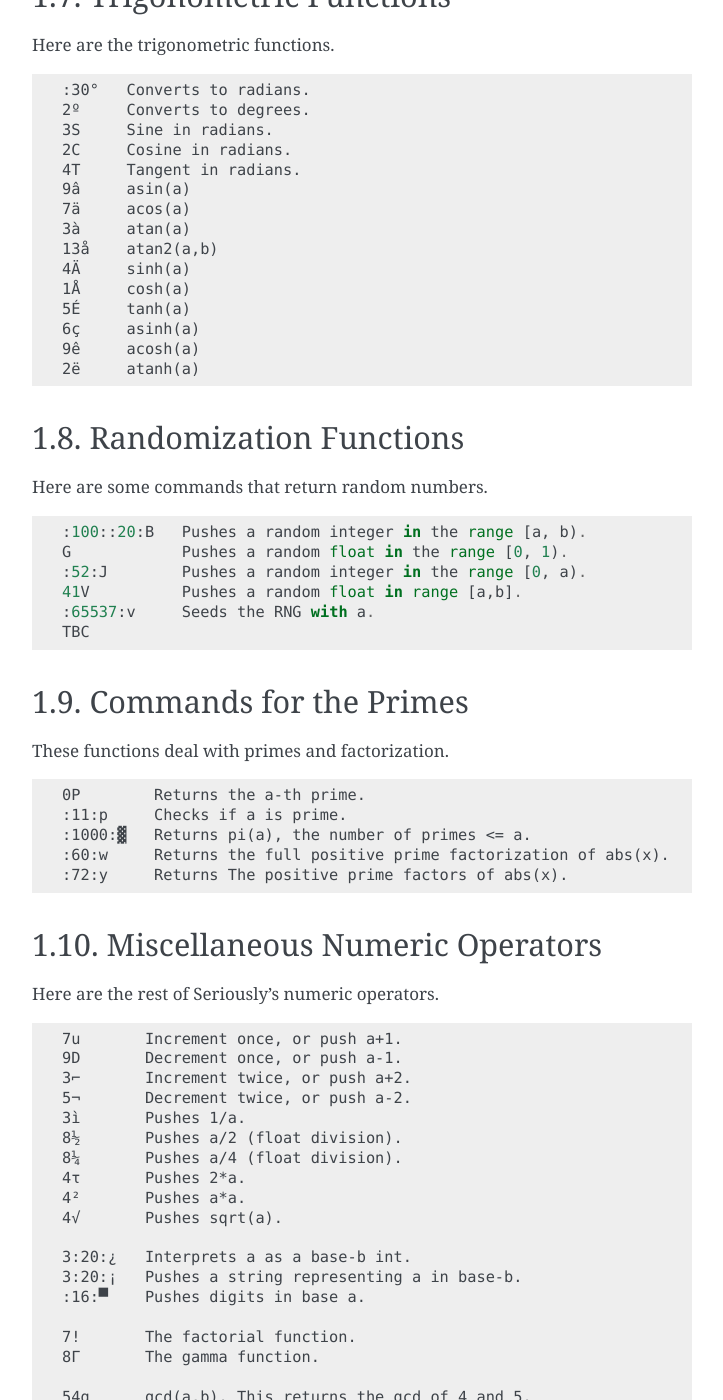
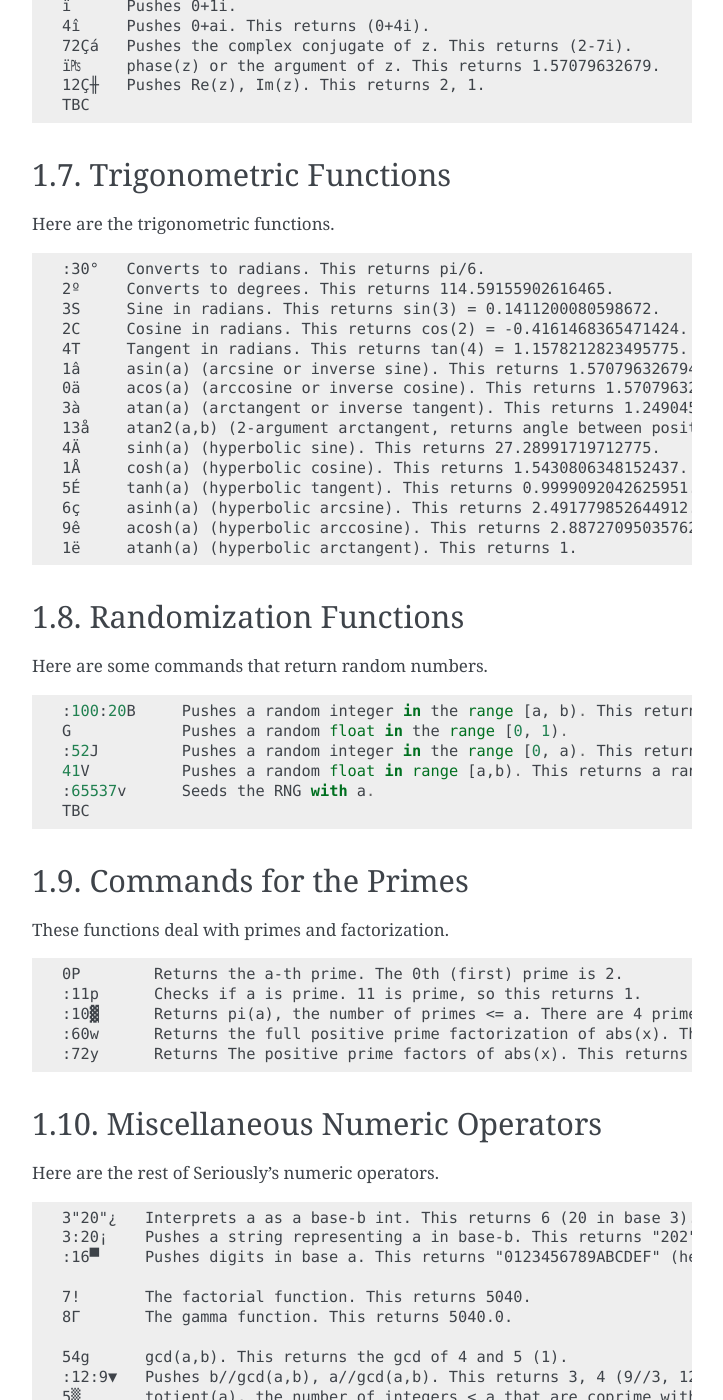
Before and after one commit to Mego/Seriously, a Sphinx documentation site: the page built from docs/numeric.rst, in a window 1280 px wide and 1400 px high, scrolled down 2052 px. Shown: the whole window, without its empty margins (388-1111 px from the left). Built offline with Sphinx 7.4.7, drawn with Linux system fonts in a browser that asks for light colours; pages that are not in the unit, such as notebooks, are missing from menus; some of the changed text lies outside the part shown.

Commit message:
Update numeric.rst

```diff
--- a/docs/numeric.rst
+++ b/docs/numeric.rst
@@ -36,23 +36,32 @@ Other important operators in arithmetic include: ::
     45ⁿ      Exponentiation. This raises 5 to the power of 4, returning 15625.
     7:29:%   Modulo operator. This calculates 29 mod 7, returning 1.
     37d      divmod(a,b). This returns 2, 1.
-    :3.2:K   Pushes ceil(a). This returns 4.
-    :3.2:L   Pushes floor(a). This returns 3.
-    :-5:A    The absolute value of a number.
-    :-4:s    sgn(x). If positive, return 1. If negative, return -1. Else, return 0.
-    2:-3:¢   abs(a)*sgn(b). This returns 3.
-    :4.2:m   This returns int(4.2), frac(4.2).
-    35┤      Checks if a and b are coprime.
-    TBC
+    :3.2K   Pushes ceil(a). This returns 4.
+    :3.2L   Pushes floor(a). This returns 3.
+    :-5A    The absolute value of a number.
+    :-4s    sgn(x). If positive, return 1. If negative, return -1. Else, return 0.
+    2:-3¢   abs(a)*sgn(b). This returns 3.
+    :4.2m   This returns int(4.2), frac(4.2).
+    35┤      Checks if a and b are coprime. This returns 1.
+    7u       Increment once, or push a+1. This returns 8.
+    9D       Decrement once, or push a-1. This returns 8.
+    3⌐       Increment twice, or push a+2. This returns 5.
+    5¬       Decrement twice, or push a-2. This returns 3.
+    3ì       Pushes 1/a. This returns 1/3.
+    8½       Pushes a/2 (float division). This returns 4.0.
+    8¼       Pushes a/4 (float division). This returns 2.0.
+    4τ       Pushes 2*a. This returns 8.
+    4²       Pushes a*a. This returns 16.
+    4√       Pushes sqrt(a). This returns 2.0.
 
 1.4. Range Commands
 -------------------
 
 These are the commands that create ranges in Seriously. ::
 
-    :12:r    Returns the range [0,1,2,...,10,11].
-    :25:R    Returns the range [1,2,3,...,24,25].
-    92x      Returns the range [2,3,4,5,6,7,8,9].
+    :12r     This creates the range [0, a). Returns the range [0,1,2,...,10,11].
+    :25R     This creates the range [1, a]. Returns the range [1,2,3,...,24,25].
+    92x      This creates the range [a, b). Returns the range [2,3,4,5,6,7,8].
 
 1.5. Boolean Operators
 ----------------------
@@ -70,23 +79,23 @@ Here are the comparison operators. ::
 
 Here are the bitwise operators. ::
 
-    37&   Bitwise AND
-    45|   Bitwise OR
-    1~    Bitwise negate
-    32^   Bitwise XOR
+    37&   Bitwise AND. This returns 3 (0b111 & 0b011 = 0b011).
+    45|   Bitwise OR. This returns 5 (0b100 & 0b101 = 0b101).
+    1~    Bitwise negate. This returns -2 (~ 0b01 = 0b10).
+    32^   Bitwise XOR. This returns 1 (0b11 ^ 0b10 = 0b01).
     TBC
 
 1.6. Commands for Complex Numbers
 ---------------------------------
 
-Here are some of the ::
+Here are some of the commands for complex mathematics ::
 
     12Ç    Pushes a+bi. This returns (2+1i).
     ï      Pushes 0+1i.
     4î     Pushes 0+ai. This returns (0+4i).
     72Çá   Pushes the complex conjugate of z. This returns (2-7i).
     ï₧     phase(z) or the argument of z. This returns 1.57079632679.
-    12Ç╫   Pushes Re(z), Im(z).
+    12Ç╫   Pushes Re(z), Im(z). This returns 2, 1.
     TBC
 
 1.7. Trigonometric Functions
@@ -94,32 +103,32 @@ Here are some of the ::
 
 Here are the trigonometric functions. ::
 
-    :30°   Converts to radians.
-    2º     Converts to degrees.
-    3S     Sine in radians.
-    2C     Cosine in radians.
-    4T     Tangent in radians.
-    9â     asin(a)
-    7ä     acos(a)
-    3à     atan(a)
-    13å    atan2(a,b)
-    4Ä     sinh(a)
-    1Å     cosh(a)
-    5É     tanh(a)
-    6ç     asinh(a)
-    9ê     acosh(a)
-    2ë     atanh(a)
+    :30°   Converts to radians. This returns pi/6.
+    2º     Converts to degrees. This returns 114.59155902616465.
+    3S     Sine in radians. This returns sin(3) = 0.1411200080598672.
+    2C     Cosine in radians. This returns cos(2) = -0.4161468365471424.
+    4T     Tangent in radians. This returns tan(4) = 1.1578212823495775.
+    1â     asin(a) (arcsine or inverse sine). This returns 1.5707963267948966.
+    0ä     acos(a) (arccosine or inverse cosine). This returns 1.5707963267948966.
+    3à     atan(a) (arctangent or inverse tangent). This returns 1.2490457723982544.
+    13å    atan2(a,b) (2-argument arctangent, returns angle between positive x-axis and (a,b)). This returns 1.2490457723982544.
+    4Ä     sinh(a) (hyperbolic sine). This returns 27.28991719712775.
+    1Å     cosh(a) (hyperbolic cosine). This returns 1.5430806348152437.
+    5É     tanh(a) (hyperbolic tangent). This returns 0.9999092042625951.
+    6ç     asinh(a) (hyperbolic arcsine). This returns 2.491779852644912.
+    9ê     acosh(a) (hyperbolic arccosine). This returns 2.8872709503576206.
+    1ë     atanh(a) (hyperbolic arctangent). This returns 1.
 
 1.8. Randomization Functions
 ----------------------------
 
 Here are some commands that return random numbers. ::
 
-    :100::20:B   Pushes a random integer in the range [a, b).
+    :100:20B     Pushes a random integer in the range [a, b). This returns a random integer in [20, 100) (like 42).
     G            Pushes a random float in the range [0, 1).
-    :52:J        Pushes a random integer in the range [0, a).
-    41V          Pushes a random float in range [a,b].
-    :65537:v     Seeds the RNG with a.
+    :52J         Pushes a random integer in the range [0, a). This returns a random integer in [0, 52) (like 15).
+    41V          Pushes a random float in range [a,b). This returns a random float in [1, 4) (like 3.5).
+    :65537v      Seeds the RNG with a.
     TBC
 
 1.9. Commands for the Primes
@@ -127,45 +136,33 @@ Here are some commands that return random numbers. ::
 
 These functions deal with primes and factorization. ::
 
-    0P        Returns the a-th prime.
-    :11:p     Checks if a is prime.
-    :1000:▓   Returns pi(a), the number of primes <= a.
-    :60:w     Returns the full positive prime factorization of abs(x).
-    :72:y     Returns The positive prime factors of abs(x).
+    0P        Returns the a-th prime. The 0th (first) prime is 2.
+    :11p      Checks if a is prime. 11 is prime, so this returns 1.
+    :10▓      Returns pi(a), the number of primes <= a. There are 4 primes <= 10.
+    :60w      Returns the full positive prime factorization of abs(x). This returns [[2, 2], [3, 1], [5, 1]] (2**2 + 3**1 + 5**1).
+    :72y      Returns The positive prime factors of abs(x). This returns [2, 3].
 
 1.10. Miscellaneous Numeric Operators
 ------------------------------------
 
 Here are the rest of Seriously's numeric operators. ::
 
+    3"20"¿   Interprets a as a base-b int. This returns 6 (20 in base 3).
+    3:20¡    Pushes a string representing a in base-b. This returns "202" (because 202 in base 3 is 20 in decimal).
+    :16▀     Pushes digits in base a. This returns "0123456789ABCDEF" (hexadecimal digits).
 
-    7u       Increment once, or push a+1.
-    9D       Decrement once, or push a-1.
-    3⌐       Increment twice, or push a+2.
-    5¬       Decrement twice, or push a-2.
-    3ì       Pushes 1/a.
-    8½       Pushes a/2 (float division).
-    8¼       Pushes a/4 (float division).
-    4τ       Pushes 2*a.
-    4²       Pushes a*a.
-    4√       Pushes sqrt(a).
+    7!       The factorial function. This returns 5040.
+    8Γ       The gamma function. This returns 5040.0.
 
-    3:20:¿   Interprets a as a base-b int.
-    3:20:¡   Pushes a string representing a in base-b.
-    :16:▀    Pushes digits in base a.
+    54g      gcd(a,b). This returns the gcd of 4 and 5 (1).
+    :12:9▼   Pushes b//gcd(a,b), a//gcd(a,b). This returns 3, 4 (9//3, 12//3).
+    5▒       totient(a), the number of integers < a that are coprime with a. This returns 4 (1, 2, 3, and 4).
+    68h      The Euclidean norm of a and b, sqrt(a*a+b*b). This returns sqrt(8*8+6*6) = 10.0.
 
-    7!       The factorial function.
-    8Γ       The gamma function.
+    :13F     Returns the a-th Fibonacci number. This returns 233.
+    7f       Returns the Fibonacci index of a if a is a Fibonacci number, else, returns -1. This returns -1.
 
-    54g      gcd(a,b). This returns the gcd of 4 and 5.
-    :12:9▼   Pushes b//gcd(a,b), a//gcd(a,b). This returns 3, 4.
-    5▒       totient(a), the number of integers <= a that are coprime with a.
-    68h      The Euclidean norm of a and b, sqrt(a*a+b*b). This returns sqrt(8*8+6*6) = 10.
-
-    :13:F    Returns the a-th Fibonacci number.
-    7f       Returns the Fibonacci index of a if a is a Fibonacci number, else, returns -1.
-
-    :10:╣    Pushes the a-th row of Pascal's triangle.
+    :10╣     Pushes the a-th row of Pascal's triangle. This returns [1.0, 10.0, 45.0, 120.0, 210.0, 252.0, 210.0, 120.0, 45.0, 10.0, 1].
     38█      C(a,b). This returns 56.
     38▄      P(a,b). This returns 336.
 
```
Also changed, not shown: other parts of docs/numeric.rst (+2 -2 lines).
